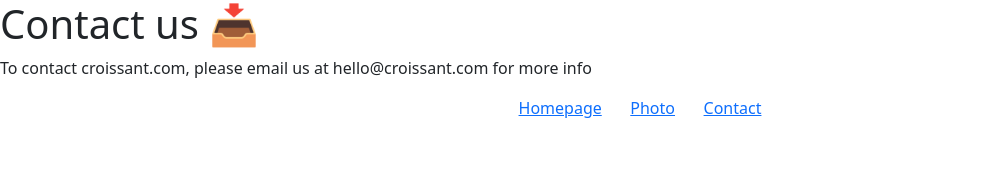
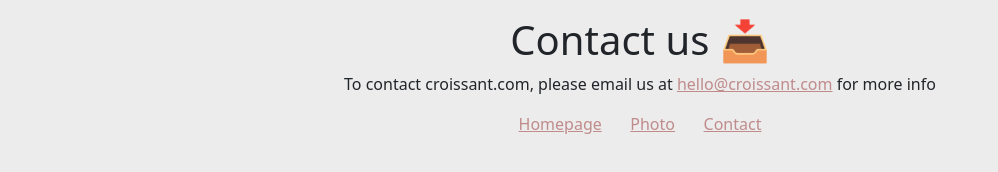
Before and after one commit to kalizink/croissant, a plain HTML site: page contact.html in a window 1280 px wide. Shown: the whole page, without its empty margins (0-998 px from the left). Drawn offline with nearby package versions, Linux system fonts and the light colour scheme.

Commit message:
Injected CSS to contact page

```diff
--- a/contact.html
+++ b/contact.html
@@ -3,7 +3,7 @@
 	<head>
 		<meta charset="UTF-8" />
 		<meta name="viewport" content="width=device-width, initial-scale=1.0" />
-		<link rel="stylesheet" href="/src/style.css" />
+
 		<link
 			href="https://cdn.jsdelivr.net/npm/bootstrap@5.3.2/dist/css/bootstrap.min.css"
 			rel="stylesheet"
@@ -13,12 +13,15 @@
 			src="https://cdn.jsdelivr.net/npm/bootstrap@5.3.2/dist/js/bootstrap.bundle.min.js"
 			integrity="sha384-C6RzsynM9kWDrMNeT87bh95OGNyZPhcTNXj1NW7RuBCsyN/o0jlpcV8Qyq46cDfL"
 			crossorigin="anonymous"></script>
+		<link rel="stylesheet" href="src/style.css" />
 		<title>Contact Page</title>
 	</head>
 	<body>
-		<h1>Contact us 📥</h1>
-		<p>
-			To contact croissant.com, please email us at hello@croissant.com for more
+		<div class="container mt-3 mb3">
+			<h1 class="text-center">Contact us 📥</h1>
+			<p class="text-center">
+				To contact croissant.com, please email us at
+				<a href="mailto:hello@croissant.com">hello@croissant.com</a>  for more
 				info
 			</p>
 			<div class="link-container">
@@ -26,5 +29,6 @@
 				<a href="/photo.html">Photo</a>
 				<a href="contact.html">Contact</a>
 			</div>
+		</div>
 	</body>
 </html>
--- a/src/style.css
+++ b/src/style.css
@@ -14,3 +14,7 @@ body {
 a {
 	color: #c08b8b;
 }
+.croissant{
+    text-align: center;
+    margin: 0 auto;
+}
```
Also changed, not shown: photo.html (+2 -2 lines). Lines whose indentation alone changed are shown as unchanged.
